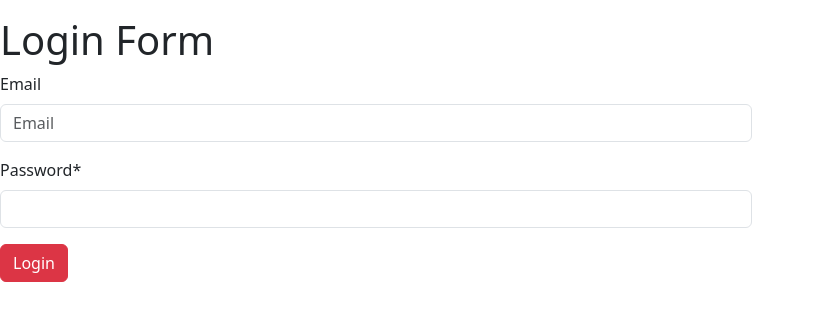
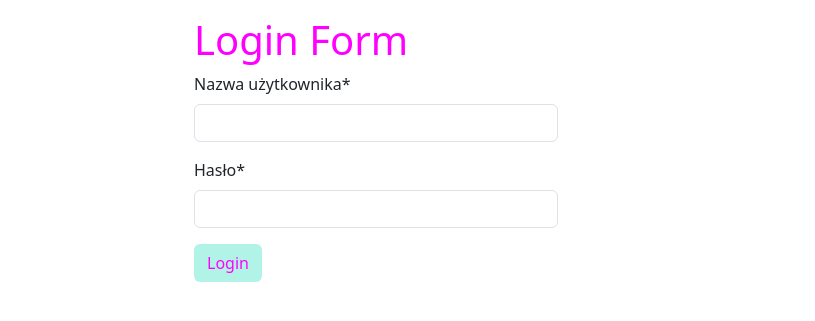
Before and after one commit to Agnieszka-Mal/tinder_for_pets, a Django app: page /users/login/ in a window 1280 px wide. Shown: the part 187-508 px from the top of the page, without its empty margins (0-815 px from the left). Run offline with Django 4.2, Linux system fonts and the light colour scheme; some libraries are stand-ins or nearby versions.

Commit message:
login and registration

```diff
--- a/tinder_for_pets/templates/partials/messages.html
+++ b/tinder_for_pets/templates/partials/messages.html
@@ -1,9 +1,15 @@
+<style>
+    .alert-custom {
+        background-color: mint;
+        color: fuchsia;
+    }
+    </style>
 {% if messages %}
     <div class="container mt-3">
         <div class="row">
             <div class="col">
                 {% for message in messages %}
-                    <div class="alert alert-{{ message.tags }} alert-dismissible fade show" role="alert">
+                     <div class="alert alert-custom alert-dismissible fade show" role="alert">
                         {{ message }}
                         <button type="button" class="btn-close" data-bs-dismiss="alert" aria-label="Close"></button>
                     </div>
--- a/tinder_for_pets/templates/partials/nav.html
+++ b/tinder_for_pets/templates/partials/nav.html
@@ -19,7 +19,7 @@
         </li>
           {% if user.is_authenticated %}
              <li class="nav-item">
-          <a class="nav-link" href="">{{ user.fullname }}</a>
+          <a class="nav-link" href="">{{ user.username }}</a>
         </li>
              <li class="nav-item">
           <a class="nav-link" href="{% url 'users:logout' %}">Logout</a>
--- a/tinder_for_pets/tinder_for_pets/settings.py
+++ b/tinder_for_pets/tinder_for_pets/settings.py
@@ -45,6 +45,7 @@ INSTALLED_APPS = [
     'crispy_forms',
     'crispy_bootstrap5',
     'home',
+    'users',
 ]
 
 MIDDLEWARE = [
--- a/tinder_for_pets/users/forms.py
+++ b/tinder_for_pets/users/forms.py
@@ -57,21 +57,12 @@ class RegistrationForm(forms.ModelForm):
         return user
 
 class LoginForm(AuthenticationForm):
-    username = forms.EmailField(
-        label='Email',
-        required=False,
-        widget=forms.TextInput(attrs={
-            'name': 'username',
-            'placeholder': 'Email',
-
-        })
-    )
-
-    password = forms.CharField(widget=forms.PasswordInput)
+    username = forms.CharField(label='Nazwa użytkownika', widget=forms.TextInput(attrs={'name': 'username'}))
+    password = forms.CharField(label='Hasło', widget=forms.PasswordInput)
 
     class Meta:
         fields = ('username', 'password')
 
     error_messages = {
-        "invalid_login": "Email i hasło nie pasują do żadnego użytkownika."
+        "invalid_login": "Email lub/i hasło nie pasują do żadnego użytkownika."
     }
--- a/tinder_for_pets/users/templates/users/login.html
+++ b/tinder_for_pets/users/templates/users/login.html
@@ -6,12 +6,28 @@
 {% endblock %}
 
 {% block content %}
+    <style>
+        .btn-mint {
+            background-color: #b2f3e8; /* Kolor mięty - dostosuj wartość według preferencji */
+            color: fuchsia; /* Kolor tekstu na guziku - dostosuj wartość według preferencji */
+        }
+
+
+        h1 {
+            color: fuchsia; /* Kolor fuksji - dostosuj wartość według preferencji */
+        }
+    </style>
+
+    <div class="row">
+    <div class="col-3"></div>
+    <div class="col-6">
     <h1>Login Form</h1>
     <form action="" method="POST">
     {% csrf_token %}
     {{ form|crispy }}
-    <button type="submit" class="btn btn-danger">Login</button>
+    <button type="submit" class="btn btn-mint">Login</button>
     </form>
+    </div>
 {% endblock %}
 
 {% block aside %}
--- a/tinder_for_pets/users/urls.py
+++ b/tinder_for_pets/users/urls.py
@@ -1,10 +1,10 @@
 from django.urls import path
 from . import views
-from .views import RegistrationView, LoginUsersView
+from .views import RegistrationView, login_user_view
 
 app_name = 'users'
 urlpatterns = [
     path('logout/', views.logout_view, name='logout'),
     path('register/', RegistrationView.as_view(), name='registration'),
-    path('login/', LoginUsersView.as_view(), name='login')
+    path('login/', views.login_user_view, name='login')
 ]
--- a/tinder_for_pets/users/views.py
+++ b/tinder_for_pets/users/views.py
@@ -9,7 +9,7 @@ class RegistrationView(View):
 
     def get(self, request):
         form = forms.RegistrationForm()
-        return render(request, 'users/templates/users/registration.html', {'form': form})
+        return render(request, 'users/registration.html', {'form': form})
 
 
     def post(self,request):
@@ -22,26 +22,43 @@ class RegistrationView(View):
 
         return render(request, 'users/registration.html', {'form': form})
 
-class LoginUsersView(View):
-    def get(self, request):
-        form = forms.LoginForm()
-        return render(request, 'users/login.html', {'form': form})
+# class LoginUsersView(View):
+#     def get(self, request):
+#         form = forms.LoginForm()
+#         return render(request, 'users/login.html', {'form': form})
+#
+#     def post(self, request):
+#         form = forms.LoginForm(request.POST or None)
+#         if form.is_valid():
+#             username = form.cleaned_data.get('username')
+#             password = form.cleaned_data.get('password')
+#
+#             user = authenticate(username=username, password=password)
+#             if user is not None:
+#                 if user.is_active:
+#                     login(request, user)
+#                     messages.add_message(request, messages.SUCCESS, f"Cześć {username}!")
+#                     return redirect(request.GET.get('next', reverse('home:home')))
+#         else:
+#             form = forms.LoginForm()
+#         return render(request, 'users/login.html', {'form': form})
+def login_user_view(request):
+    if request.method == 'POST':
+        form = forms.LoginForm(request, request.POST)
 
-    def post(self, request):
-        form = forms.LoginForm(request.POST or None)
         if form.is_valid():
             username = form.cleaned_data.get('username')
             password = form.cleaned_data.get('password')
 
-            user = authenticate(email=username, password=password)
+            user = authenticate(username=username, password=password)
             if user is not None:
                 if user.is_active:
                     login(request, user)
-                    messages.add_message(request, messages.SUCCESS, f"Cześć {username}!")
+                    messages.add_message(request, messages.SUCCESS, f'Jesteś zalogowany. Witaj {username}!')
                     return redirect(request.GET.get('next', reverse('home:home')))
-        else:
-            form = forms.LoginForm()
-            return render(request, 'users/login.html', {'form': form})
+    else:
+        form = forms.LoginForm()
+    return render(request, 'users/login.html', {'form': form})
 
 def logout_view(request):
     logout(request)
```
Also changed, not shown: tinder_for_pets/users/templates/users/registration.html (+17 -1 lines), tinder_for_pets/static/styles/main.css (line endings or trailing spaces).
